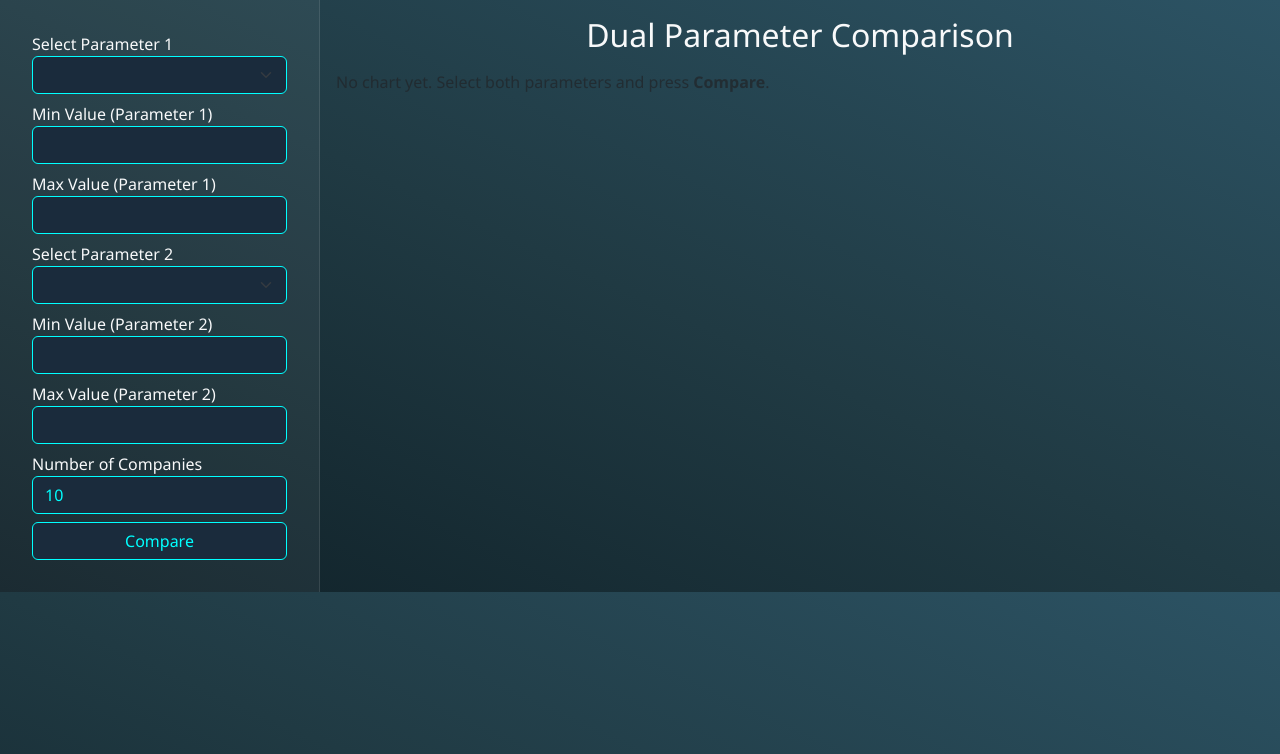
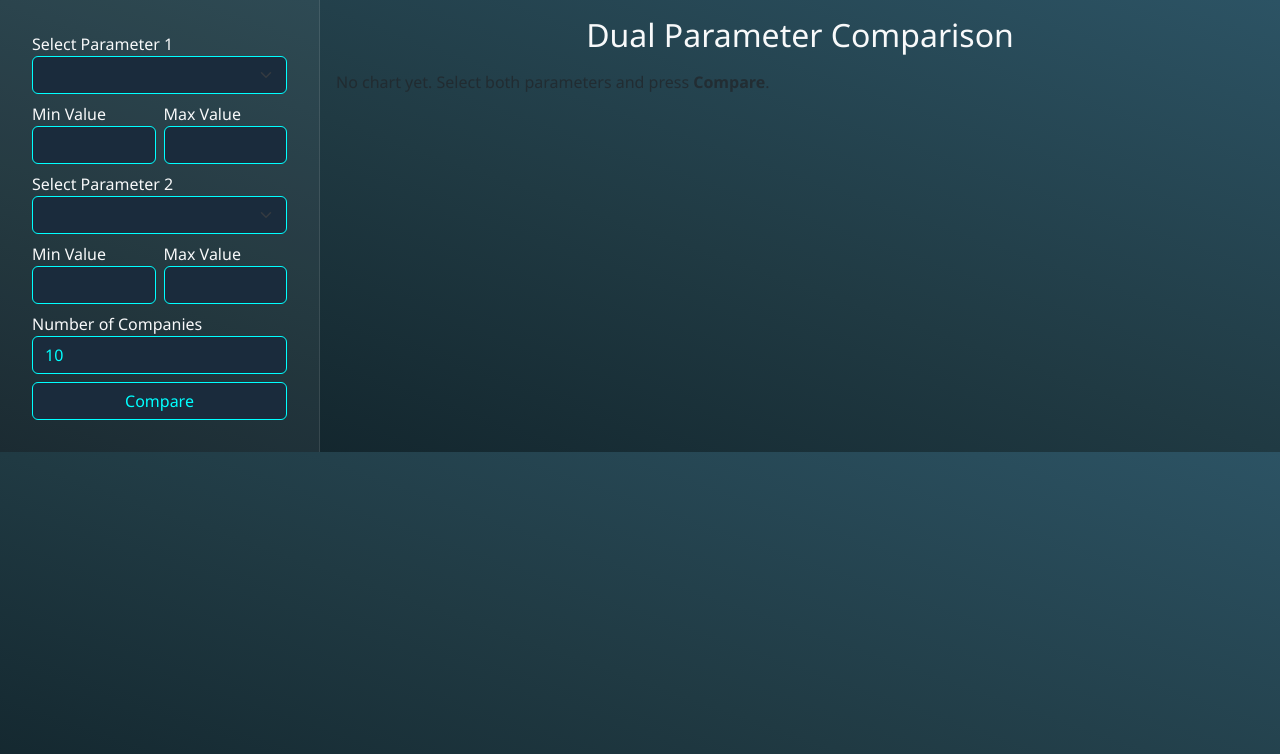
Before and after one commit to Aditi-Anil-P/Procure-Smart, a Flask app: template templates/dual_compare.html in a window 1280 px wide. Shown: the top 754 px of the page. Run offline with Flask 3, Linux system fonts and the light colour scheme; the template is opened without the code that fills it, so the values that code supplies are empty; some libraries are stand-ins or nearby versions.

Commit message:
Updated min max range structure

```diff
--- a/templates/dual_compare.html
+++ b/templates/dual_compare.html
@@ -28,14 +28,17 @@
                 {% endfor %}
               </select>
             </div>
-            <div class="mb-2">
-              <label for="min1">Min Value (Parameter 1)</label>
+            <div class="mb-2 row g-2">
+              <div class="col">
+                <label for="min1">Min Value</label>
                 <input type="number" step="any" name="min1" id="min1" class="form-control">
               </div>
-            <div class="mb-2">
-              <label for="max1">Max Value (Parameter 1)</label>
+              <div class="col">
+                <label for="max1">Max Value</label>
                 <input type="number" step="any" name="max1" id="max1" class="form-control">
               </div>
+            </div>
+
 
             <!-- Parameter 2 -->
             <div class="mb-2">
@@ -46,14 +49,17 @@
                 {% endfor %}
               </select>
             </div>
-            <div class="mb-2">
-              <label for="min2">Min Value (Parameter 2)</label>
+            <div class="mb-2 row g-2">
+              <div class="col">
+                <label for="min2">Min Value</label>
                 <input type="number" step="any" name="min2" id="min2" class="form-control">
               </div>
-            <div class="mb-2">
-              <label for="max2">Max Value (Parameter 2)</label>
+              <div class="col">
+                <label for="max2">Max Value</label>
                 <input type="number" step="any" name="max2" id="max2" class="form-control">
               </div>
+            </div>
+
 
             <!-- Top N -->
             <div class="mb-2">
@@ -79,14 +85,17 @@
                 {% endfor %}
               </select>
             </div>
-            <div class="mb-2">
-              <label for="min1_mobile">Min Value (Parameter 1)</label>
-              <input type="number" step="any" name="min1" id="min1_mobile" class="form-control">
+            <div class="mb-2 row g-2">
+              <div class="col">
+                <label for="min1">Min Value </label>
+                <input type="number" step="any" name="min1" id="min1" class="form-control">
               </div>
-            <div class="mb-2">
-              <label for="max1_mobile">Max Value (Parameter 1)</label>
-              <input type="number" step="any" name="max1" id="max1_mobile" class="form-control">
+              <div class="col">
+                <label for="max1">Max Value</label>
+                <input type="number" step="any" name="max1" id="max1" class="form-control">
               </div>
+            </div>
+
 
             <!-- Parameter 2 -->
             <div class="mb-2">
@@ -97,13 +106,15 @@
                 {% endfor %}
               </select>
             </div>
-            <div class="mb-2">
-              <label for="min2_mobile">Min Value (Parameter 2)</label>
-              <input type="number" step="any" name="min2" id="min2_mobile" class="form-control">
+            <div class="mb-2 row g-2">
+              <div class="col">
+                <label for="min2">Min Value </label>
+                <input type="number" step="any" name="min2" id="min2" class="form-control">
               </div>
-            <div class="mb-2">
-              <label for="max2_mobile">Max Value (Parameter 2)</label>
-              <input type="number" step="any" name="max2" id="max2_mobile" class="form-control">
+              <div class="col">
+                <label for="max2">Max Value</label>
+                <input type="number" step="any" name="max2" id="max2" class="form-control">
+              </div>
             </div>
 
             <!-- Top N -->
```
Lines whose indentation alone changed are shown as unchanged.
